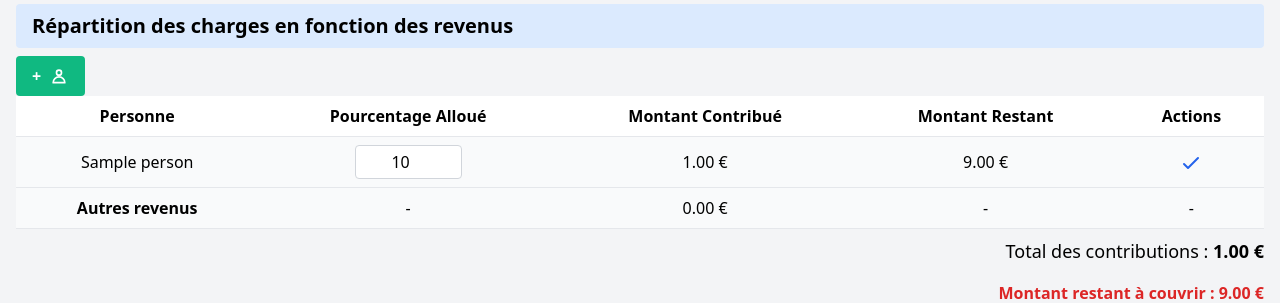
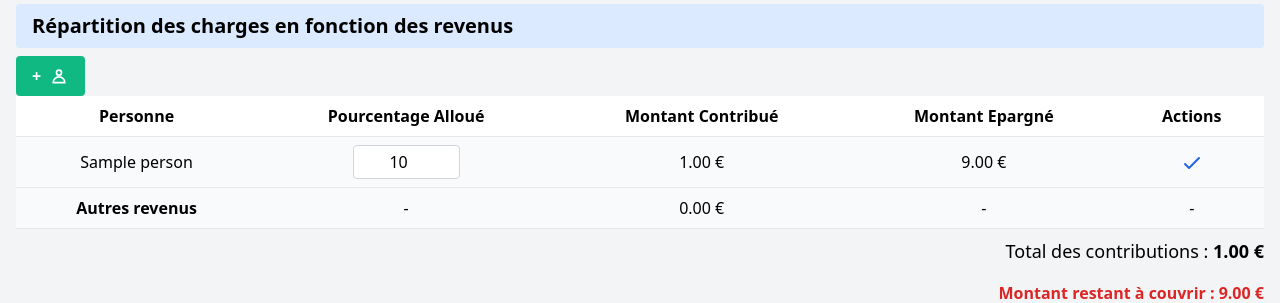
Before and after one commit to BaptisteRabouin/Budgetapp, a Flask app: page / in a window 1280 px wide. Shown: the part 614-917 px from the top of the page. Run offline with Flask 3, Linux system fonts and the light colour scheme; the visitor is signed in with stand-in values (Sample User, id 1); tables that the repository leaves empty hold one stand-in row (values such as "Sample post").

Commit message:
update icons

```diff
--- a/app/templates/budgets.html
+++ b/app/templates/budgets.html
@@ -40,9 +40,9 @@
    		 <form action="{{ url_for('copy_budget', budget_id=budget.id) }}" method="post" class="inline">
        		 {{ delete_form.hidden_tag() }}
        		 <button type="submit" class="text-yellow-600 hover:text-yellow-800 focus:outline-none" title="Copier">
-           		 <svg xmlns="http://www.w3.org/2000/svg" class="h-6 w-6" fill="none" viewBox="0 0 24 24" stroke="currentColor">
-           	    		 <path stroke-linecap="round" stroke-linejoin="round" stroke-width="2" d="M8 16l-4-4m0 0l4-4m-4 4h16" />
-           		 </svg>
+		  <svg xmlns="http://www.w3.org/2000/svg" class="h-6 w-6" fill="none" viewBox="0 0 24 24" stroke="currentColor">
+    			<path stroke-linecap="round" stroke-linejoin="round" stroke-width="2" d="M8 7H5a2 2 0 00-2 2v8a2 2 0 002 2h8a2 2 0 002-2v-3M8 7V5a2 2 0 012-2h8a2 2 0 012 2v8a2 2 0 01-2 2h-2M8 7h8a2 2 0 012 2v8" />
+		  </svg>
        		 </button>
    		 </form>
                 <!-- Supprimer -->
--- a/app/templates/index.html
+++ b/app/templates/index.html
@@ -126,7 +126,7 @@
             <th class="py-2 px-4 border-b">Personne</th>
             <th class="py-2 px-4 border-b">Pourcentage Alloué</th>
             <th class="py-2 px-4 border-b">Montant Contribué</th>
-            <th class="py-2 px-4 border-b">Montant Restant</th>
+            <th class="py-2 px-4 border-b">Montant Epargné</th>
             <th class="py-2 px-4 border-b">Actions</th>
         </tr>
     </thead>
```
